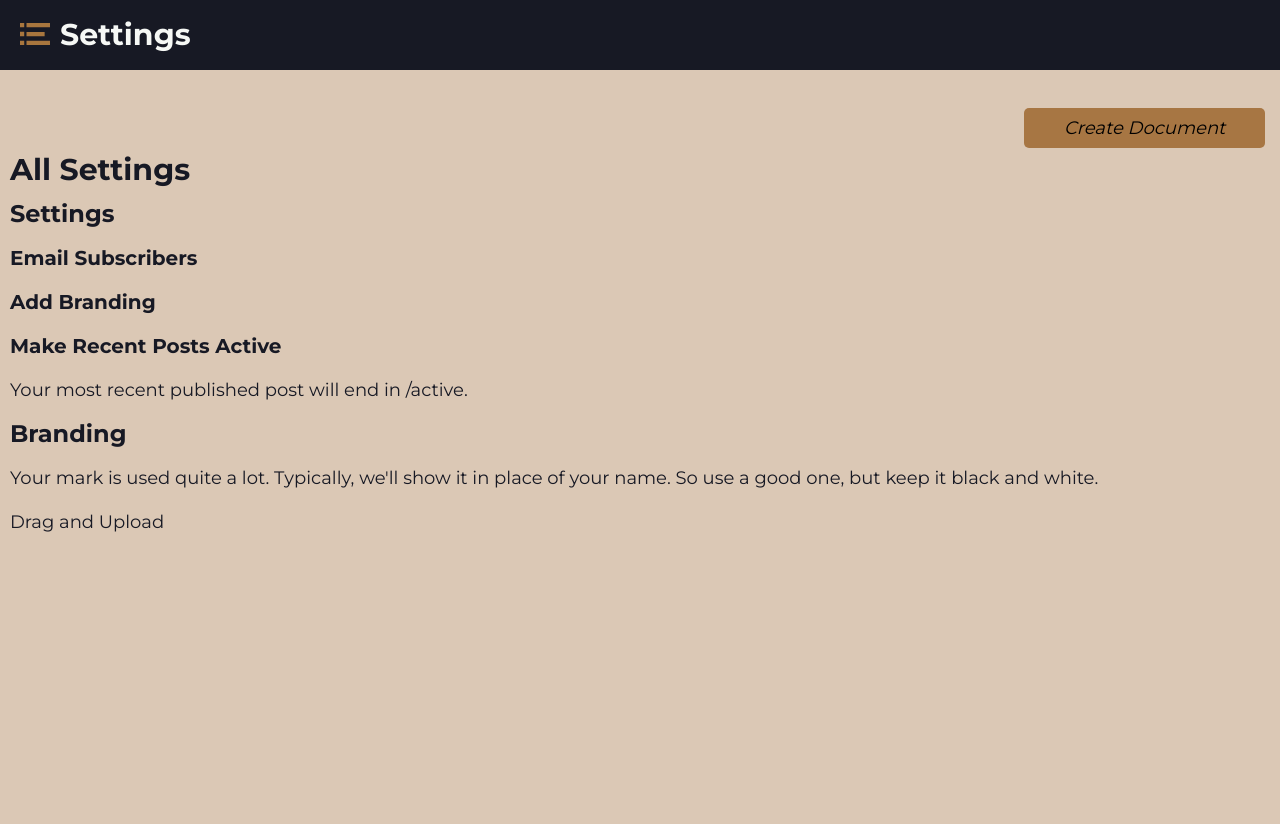
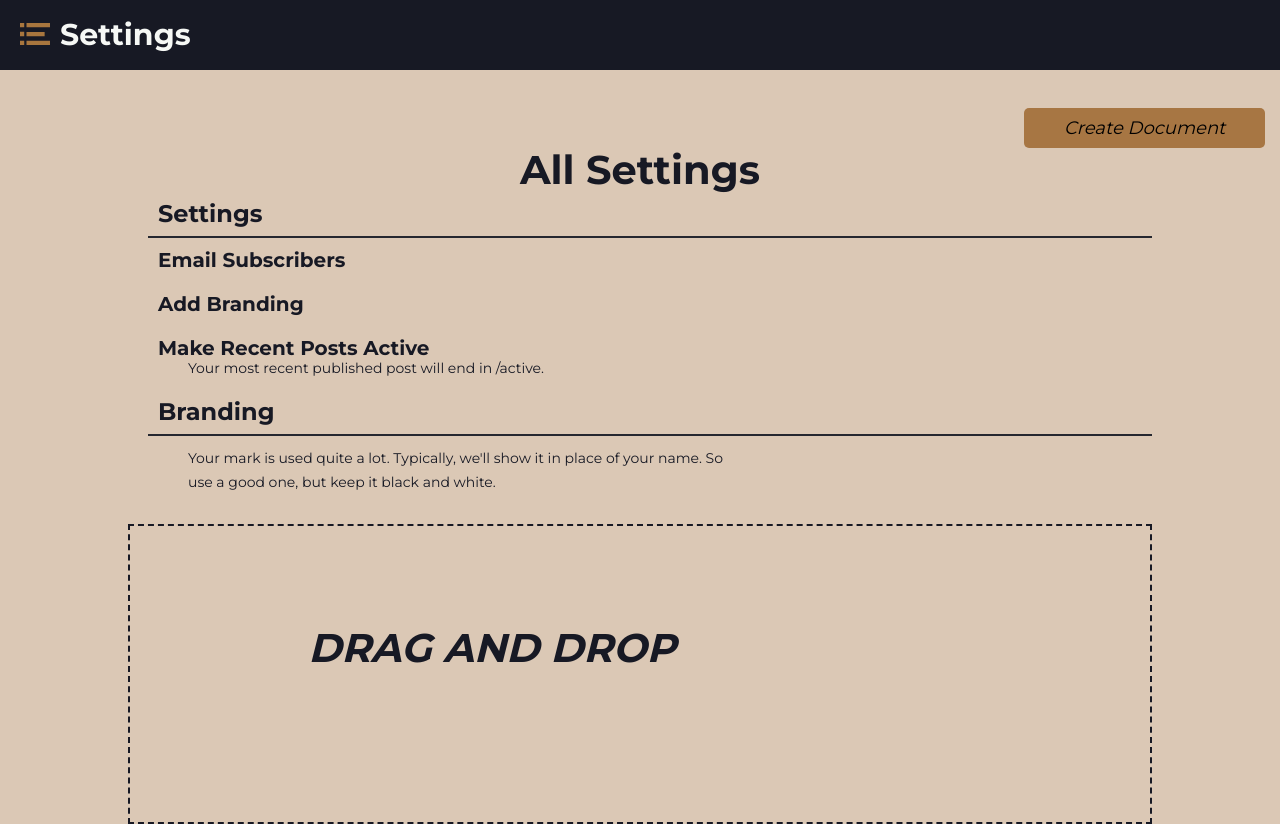
Before and after one commit to jonathandavidpollock/notesapp, a React (Create React App) app: page /Settings in a window 1280 px wide. Before the commit the page ends 800 px from the top, so only its background shows below. Built offline with nearby package versions, Linux system fonts and the light colour scheme.

Commit message:
added sidenav and css to sub pages

```diff
--- a/src/components/Documents.js
+++ b/src/components/Documents.js
@@ -1,14 +1,30 @@
 import React, { Component } from 'react';
 import PropTypes from 'prop-types';
+import SideNav from './SideNav';
 import './css/Document.css';
 import Header from './Header';
 
 
 class Documents extends Component {
+  constructor() {
+    super();
+    this.displayNav = this.displayNav.bind(this);
+    this.state = {
+      sidebar:false
+    };
+  }
+
+  displayNav() {
+    this.setState({
+      sidebar : !this.state.sidebar
+    });
+  }
+
   render() {
     return (
       <div>
-        <Header title="Documents"/>
+        <Header title="Documents" displayNav={this.displayNav}/>
+        <SideNav moveNav={this.state.sidebar}/>
         <button className="btnCreateDoc" onClick={this.goToEditPage.bind(this)}>Create Document</button>
         <h2 className="docHeading">All Documents</h2>
         <div className="docList">
--- a/src/components/DragDrop.js
+++ b/src/components/DragDrop.js
@@ -1,10 +1,15 @@
 import React, { Component } from 'react';
+import upload from '../assets/upload.svg';
 import './css/DragDrop.css';
 
 class DragDrop extends Component {
   render() {
     return (
-      <p>Drag and Upload</p>
+      <div className="upload">
+        <p>Drag and Drop</p>
+        <img src={upload} alt="cloud icon"/>
+      </div>
+
     )
   }
 }
--- a/src/components/Header.js
+++ b/src/components/Header.js
@@ -20,7 +20,7 @@ class EditorHeader extends Component {
     return (
       <nav>
         <div className="menu">
-          <img src={hamburger} id="hamburger" alt="menu icon" onClick={this.handleClick}/>
+          <img src={hamburger} id="hamburger" alt="menu icon" onClick={()=>this.props.displayNav()}/>
           <h2 className="pageName">{this.props.title}</h2>
         </div>
       </nav>
--- a/src/components/Settings.js
+++ b/src/components/Settings.js
@@ -1,26 +1,42 @@
 import React, { Component } from 'react';
 import PropTypes from 'prop-types';
 import Header from './Header';
+import SideNav from './SideNav';
 import DragDrop from './DragDrop';
 import './css/Settings.css';
 
 class Settings extends Component {
+  constructor() {
+    super();
+    this.displayNav = this.displayNav.bind(this);
+    this.state = {
+      sidebar:false
+    };
+  }
+
+  displayNav() {
+    this.setState({
+      sidebar : !this.state.sidebar
+    });
+  }
+
   render() {
     return (
       <div>
-        <Header title="Settings"/>
+        <Header title="Settings" displayNav={this.displayNav}/>
+        <SideNav moveNav={this.state.sidebar}/>
         <button className="btnCreateDoc" onClick={this.goToEditPage.bind(this)}>Create Document</button>
         <h2 className="settingHeading">All Settings</h2>
         <div className="settingList">
-          <div>
-            <h3>Settings</h3>
+          <div className="settingsWrapper">
+            <h3 className="settings">Settings</h3>
             <h4>Email Subscribers</h4>
             <h4>Add Branding</h4>
             <h4>Make Recent Posts Active</h4>
-            <p>Your most recent published post will end in /active.</p>
+            <p className="description">Your most recent published post will end in /active.</p>
           </div>
-          <div>
-            <h3>Branding</h3>
+          <div className="settingsWrapper">
+            <h3 className="settings">Branding</h3>
             <p>
               Your mark is used quite a lot. Typically, we'll show it in place of your name.
               So use a good one, but keep it black and white.
--- a/src/index.css
+++ b/src/index.css
@@ -178,7 +178,12 @@ textarea {
 	padding:1rem;
 }
 
+.loginHeading {
+	border-left: 1px solid #171924;
+}
+
 .sidebar {
+	position:absolute;
 	float:left;
 	background-color:#25272F;
 	width:225px;
@@ -236,3 +241,50 @@ textarea:focus {
 	width:80%;
 	margin:auto;
 }
+
+.docHeading {
+	font-size:4rem;
+	line-height: 4rem;
+}
+
+.settingHeading {
+	text-align: center;
+	font-size: 4rem;
+}
+
+.settings { 	border-bottom:2px solid #25272F;}
+
+.settingsWrapper {
+	width:80%;
+	margin:auto;
+	padding-left:2rem;
+}
+
+.settingsWrapper p {
+	width: 60%;
+	padding-left: 4rem;
+	font-size: 1.4rem;
+}
+
+.description {
+	margin-top: -2.4rem;
+	padding-left: 4rem;
+	font-size: 1rem;
+}
+
+.upload {
+	display: flex;
+	width: 80%;
+	margin: 2rem auto auto;
+	border: 2px dashed;
+	height: 300px;
+	justify-content: center;
+}
+
+.upload p {
+	text-transform: uppercase;
+	font-size: 4rem;
+	font-weight: bold;
+	font-style: italic;
+	margin-top: 10rem;
+}
```
